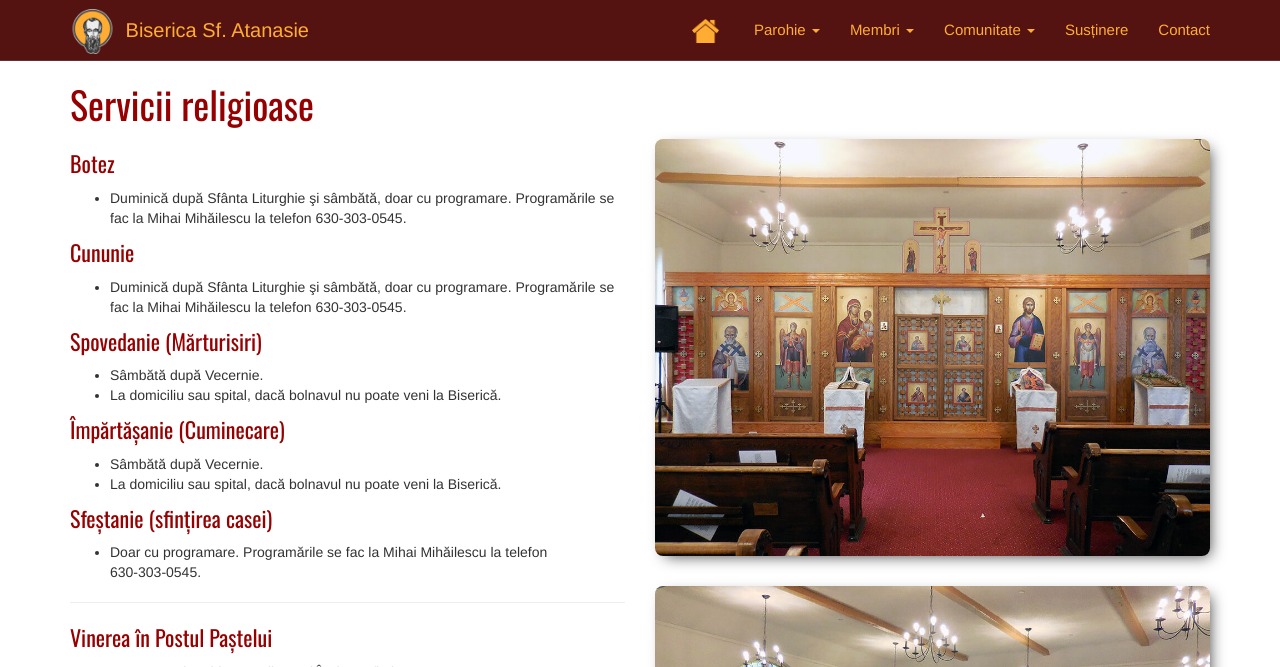
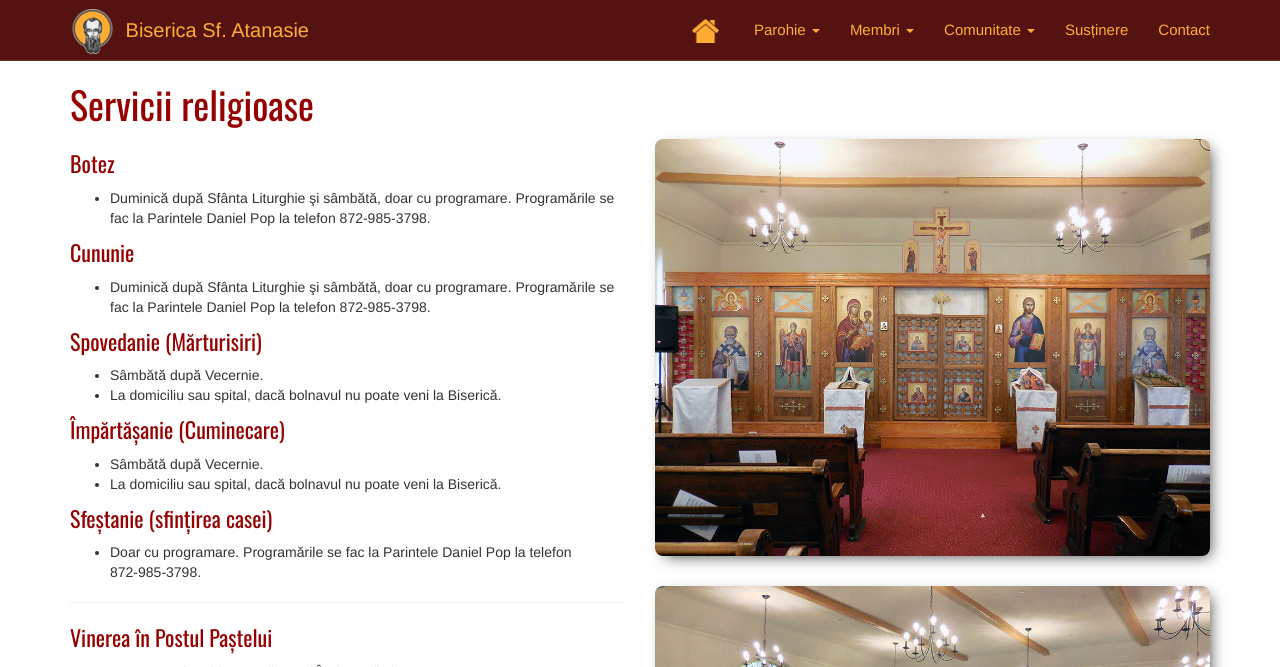
Before and after one commit to iulian787/sfat, a Jekyll site: the page built from ro/servicii-religioase.html, in a window 1280 px wide and 1109 px high. Shown: the top 667 px of the window. Built offline with Jekyll 4.4.1, drawn with Linux system fonts in a browser that asks for light colours.

Commit message:
Added Fr. Daniel's biography; changed contacts to point to Fr. Daniel

```diff
--- a/ro/servicii-religioase.html
+++ b/ro/servicii-religioase.html
@@ -11,12 +11,12 @@ title: Servicii Religioase
         <div class="col-md-6">
             <h3>Botez</h3>
             <ul>
-                <li>Duminică după Sfânta Liturghie şi sâmbătă, doar cu programare. Programările se fac la Mihai Mihăilescu la telefon <span style="white-space: nowrap">630-303-0545</span>.</li>
+                <li>Duminică după Sfânta Liturghie şi sâmbătă, doar cu programare. Programările se fac la Parintele Daniel Pop la telefon <span style="white-space: nowrap">872-985-3798</span>.</li>
             </ul>
 
             <h3>Cununie</h3>
             <ul>
-                <li>Duminică după Sfânta Liturghie şi sâmbătă, doar cu programare. Programările se fac la Mihai Mihăilescu la telefon <span style="white-space: nowrap">630-303-0545</span>.</li>
+                <li>Duminică după Sfânta Liturghie şi sâmbătă, doar cu programare. Programările se fac la Parintele Daniel Pop la telefon <span style="white-space: nowrap">872-985-3798</span>.</li>
             </ul>
 
             <h3>Spovedanie (Mărturisiri)</h3>
@@ -33,7 +33,7 @@ title: Servicii Religioase
 
             <h3>Sfeştanie (sfinţirea casei)</h3>
             <ul>
-                <li>Doar cu programare. Programările se fac la Mihai Mihăilescu la telefon <span style="white-space: nowrap">630-303-0545</span>.</li>
+                <li>Doar cu programare. Programările se fac la Parintele Daniel Pop la telefon <span style="white-space: nowrap">872-985-3798</span>.</li>
             </ul>
 
             <hr>
```
Also changed, not shown: _includes/announcements-ro.md (+0 -4 lines), ro/contact.html (+2 -7 lines), ro/preot-paroh.html (+7 -3 lines), 1 other file.
